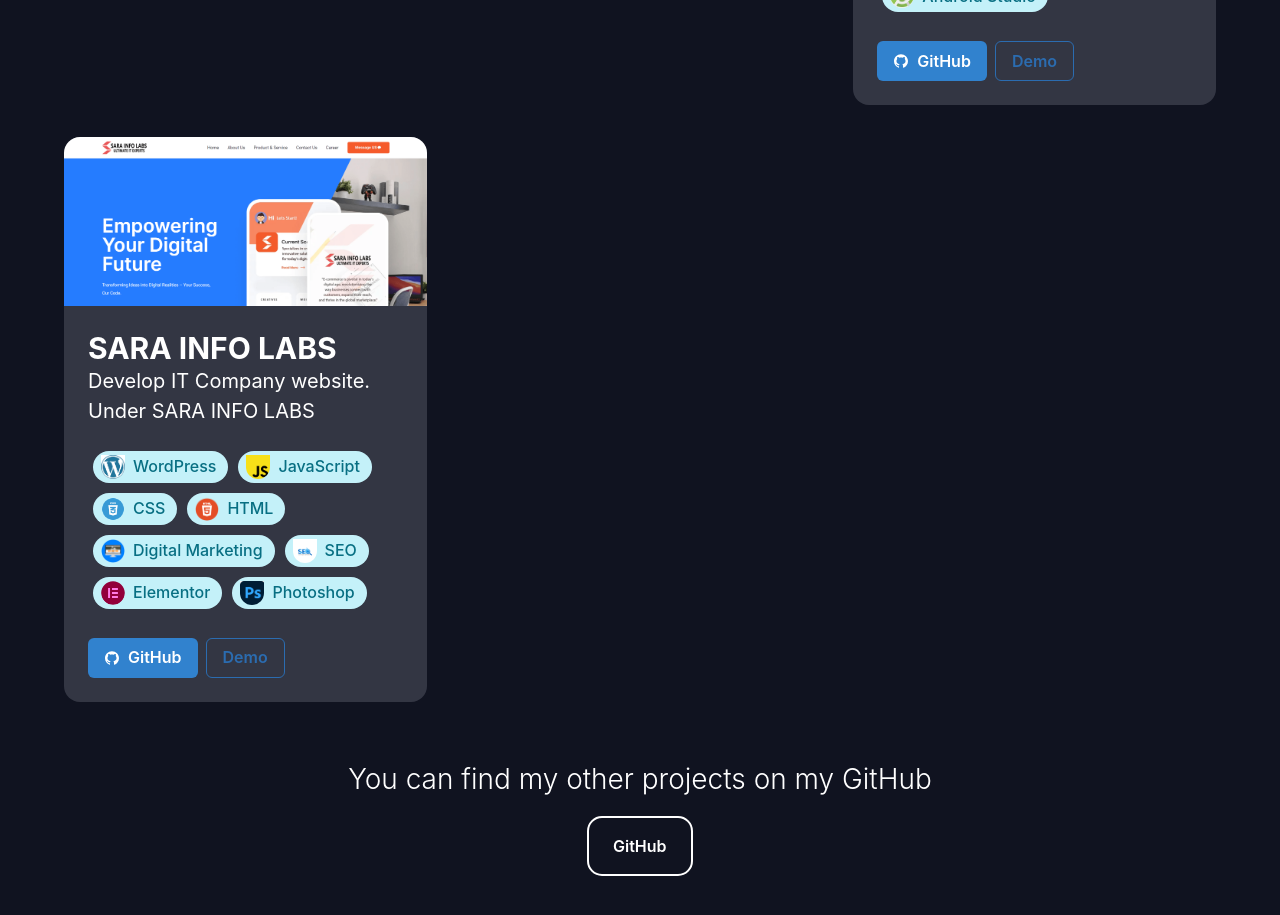
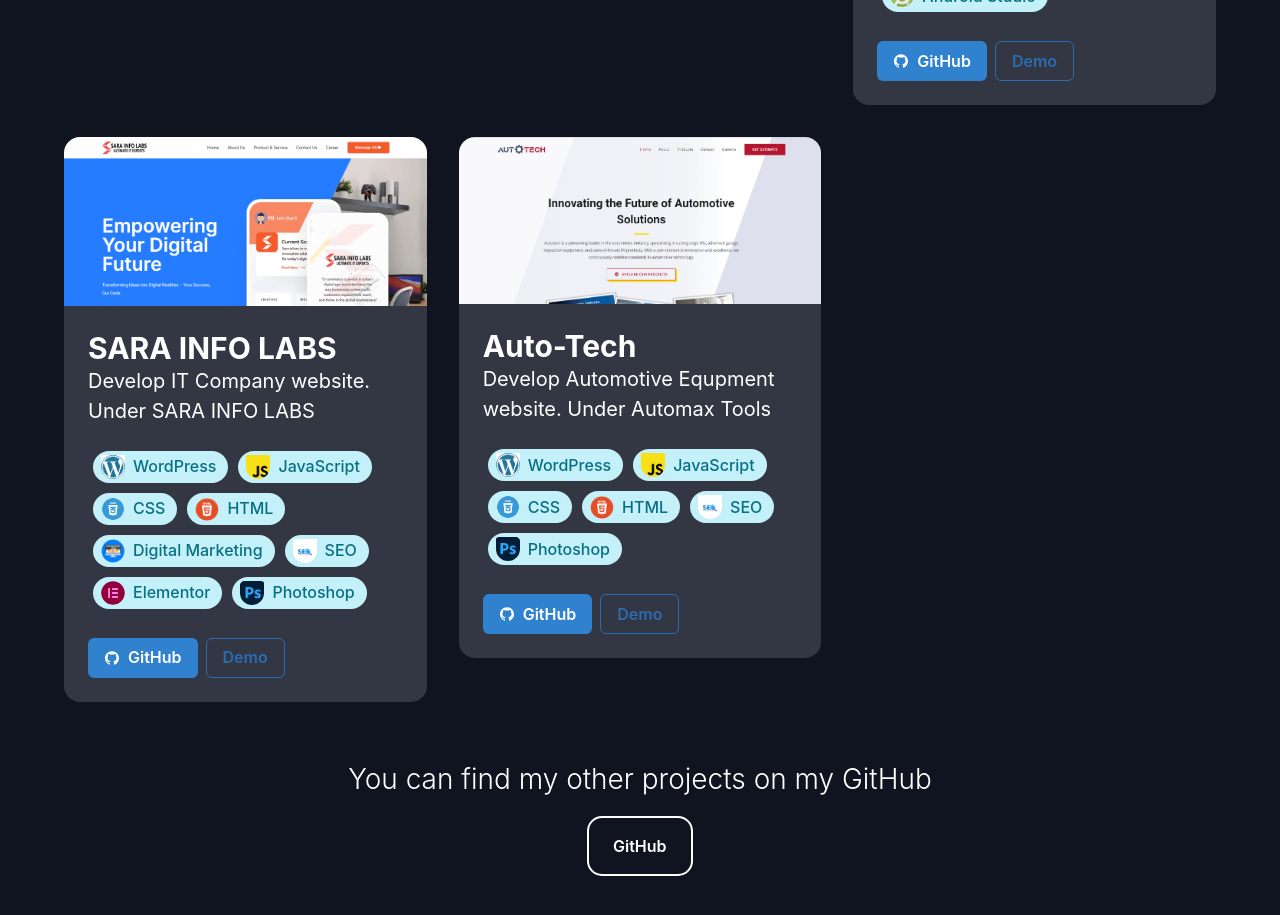
Before and after one commit to HABEEBRAHIMANP/reactport, a React (Create React App) app: page / in a window 1280 px wide. Shown: the part 4820-5735 px from the top of the page. Built offline with nearby package versions, Linux system fonts and the light colour scheme.

Commit message:
up auto-tech

```diff
--- a/src/components/projects/config.ts
+++ b/src/components/projects/config.ts
@@ -10,6 +10,7 @@ import obd2 from "./../../images/obd2.png";
 import white from "./../../images/White.png";
 import DR from "./../../images/drsalwadarwish.png"
 import Sara from "./../../images/sarainfolabs web.png"
+import Autotech from "./../../images/Autotech.png"
 
 export type Project = {
   name: string,
@@ -101,4 +102,12 @@ export const projects: Project[] = [
     github: "",
     technologies: getSkill(["wordpress", "javascript", "css", "html", "Digital Marketing", "SEO","Elementor","photoshop"])
   },
+  {
+    name: "Auto-Tech",
+    description: "Develop Automotive Equpment website. Under Automax Tools",
+    image: Autotech,
+    url: "https://auto-tech.me",
+    github: "",
+    technologies: getSkill(["wordpress", "javascript", "css", "html", "", "SEO","","photoshop"])
+  },
 ]
```
Also changed, not shown: src/images/Autotech.png (added).
